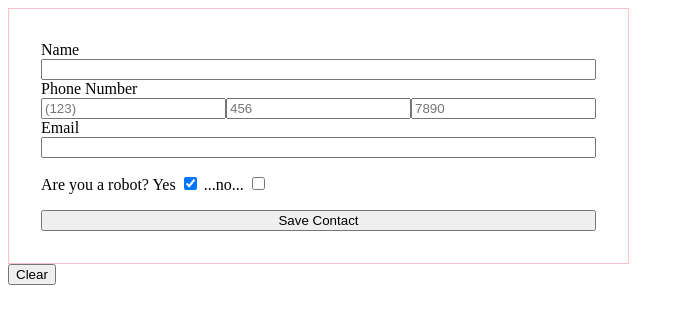
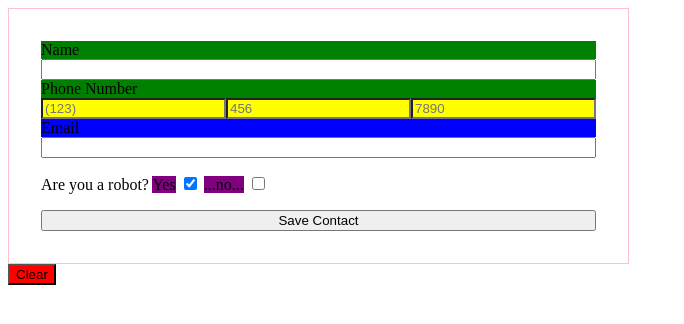
Before and after one commit to turingschool-examples/jQuery-session, a plain HTML site: page part-1-selectors/selectors.html in a window 1280 px wide. Shown: the whole page, without its empty margins (0-684 px from the left). Drawn offline with nearby package versions, Linux system fonts and the light colour scheme.

Commit message:
Selectors jquery section completed

```diff
--- a/part-1-selectors/selectors.css
+++ b/part-1-selectors/selectors.css
@@ -2,7 +2,7 @@
   background-color: blue;
 }
 
-.yellow: {
+.yellow {
   background-color: yellow;
 }
 
--- a/part-1-selectors/selectors.js
+++ b/part-1-selectors/selectors.js
@@ -1,11 +1,22 @@
 let btn = document.querySelector('button');
 btn.addEventListener('click', function(e){
   e.preventDefault();
-})
+});
 
 let clearBtn = document.querySelector('#clear-btn');
 clearBtn.addEventListener('click', function(){
   document.querySelectorAll('input').forEach(input => {
     input.value = "";
   })
-})
+});
+
+$(document).ready(() => {
+  $('label').addClass('green');
+  $('input.phone').addClass('yellow');
+  $("label[for='email']").removeClass('green');
+  $("label[for='email']").addClass('blue');
+  console.log($('#confirm').attr('ID'));
+  console.log($('#confirm').attr('type'));
+  $('p label').addClass('purple');
+  $("button[id='clear-btn']").addClass('red');
+});
```
Also changed, not shown: part-1-selectors/selectors.html (+2 -2 lines), part-1-selectors/README.md.
